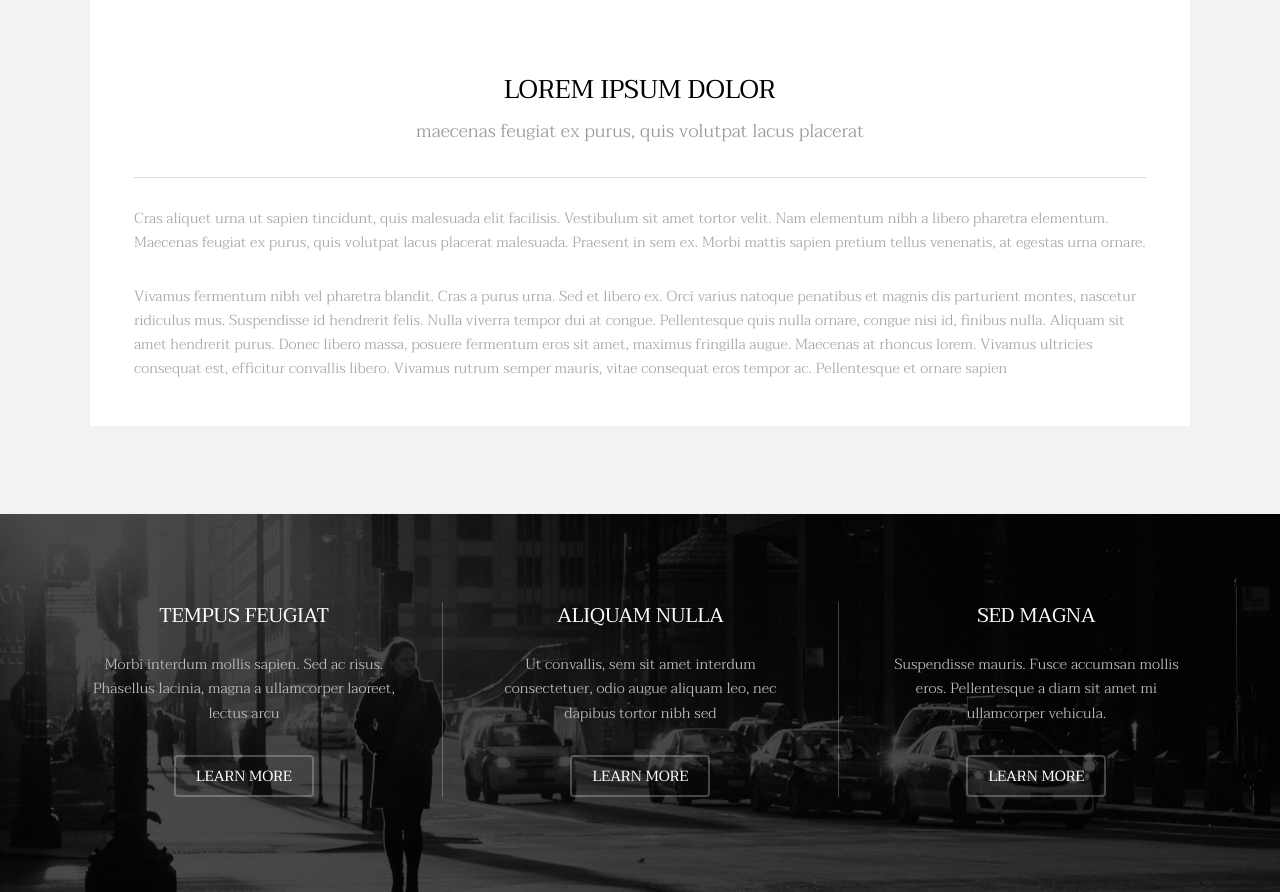
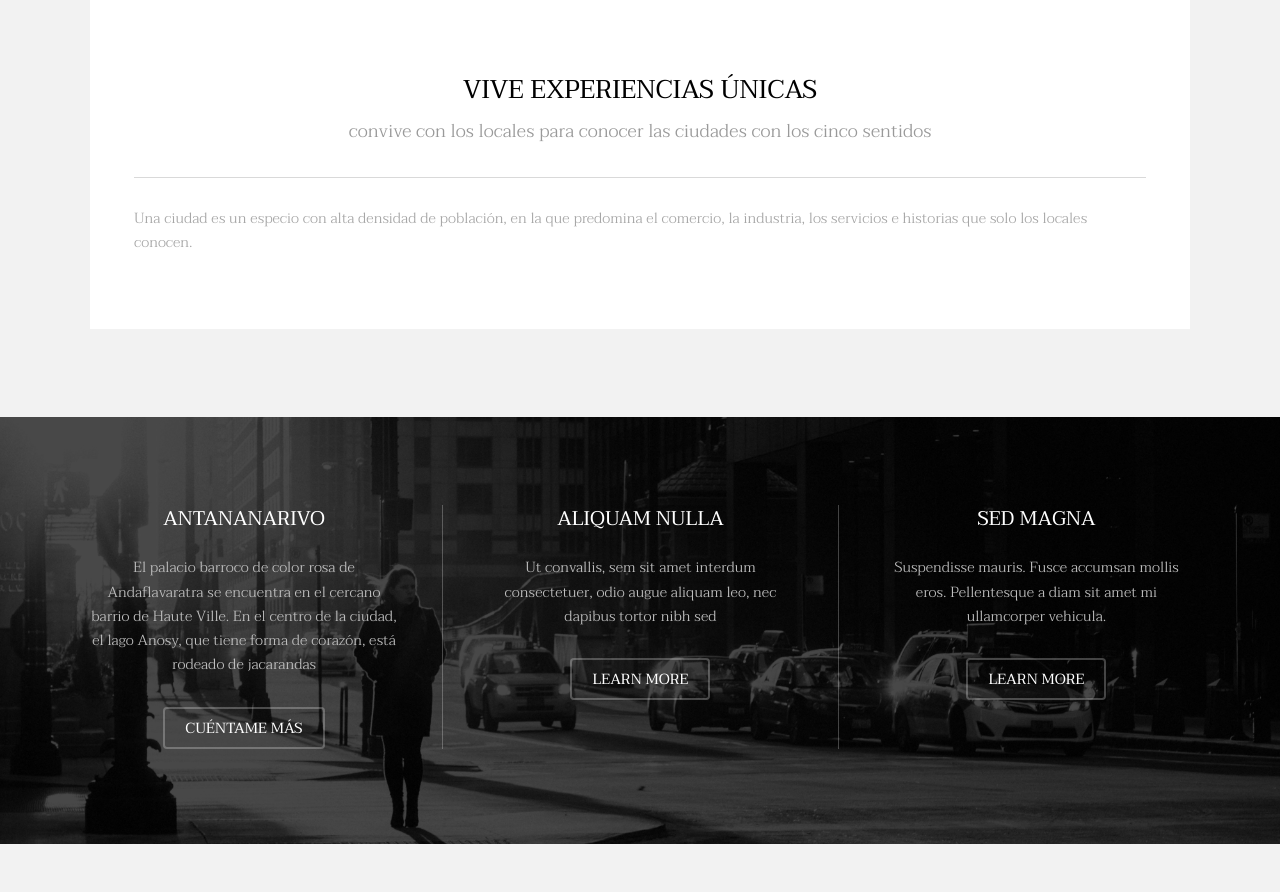
Before and after one commit to JoseManuelDAW/04_REP_METROPOLITA, a plain HTML site: page index.html in a window 1280 px wide. Shown: the part 1218-2110 px from the top of the page. Drawn offline with Linux system fonts and the light colour scheme.

Commit message:
todos los textos que faltan por JUAN

```diff
--- a/index.html
+++ b/index.html
@@ -53,12 +53,12 @@
 							</div>
 							<div class="content">
 								<header class="align-center">
-									<h2>Lorem ipsum dolor</h2>
-									<p>maecenas feugiat ex purus, quis volutpat lacus placerat</p>
+									<h2>VIVE EXPERIENCIAS ÚNICAS</h2>
+									<p>convive con los locales para conocer las ciudades con los cinco sentidos</p>
 								</header>
 								<hr />
-								<p> Cras aliquet urna ut sapien tincidunt, quis malesuada elit facilisis. Vestibulum sit amet tortor velit. Nam elementum nibh a libero pharetra elementum. Maecenas feugiat ex purus, quis volutpat lacus placerat malesuada. Praesent in sem ex. Morbi mattis sapien pretium tellus venenatis, at egestas urna ornare.</p>
-								<p>Vivamus fermentum nibh vel pharetra blandit. Cras a purus urna. Sed et libero ex. Orci varius natoque penatibus et magnis dis parturient montes, nascetur ridiculus mus. Suspendisse id hendrerit felis. Nulla viverra tempor dui at congue. Pellentesque quis nulla ornare, congue nisi id, finibus nulla. Aliquam sit amet hendrerit purus. Donec libero massa, posuere fermentum eros sit amet, maximus fringilla augue. Maecenas at rhoncus lorem. Vivamus ultricies consequat est, efficitur convallis libero. Vivamus rutrum semper mauris, vitae consequat eros tempor ac. Pellentesque et ornare sapien</p>
+								<p> Una ciudad es un especio con alta densidad de población, en la que predomina el comercio, la industria, los servicios e historias que solo los locales conocen.</p>
+								<p></p>
 							</div>
 						</div>
 					</div>
@@ -71,11 +71,11 @@
 					<div id="flexgrid">
 						<div>
 							<header>
-								<h3>Tempus Feugiat</h3>
+								<h3>ANTANANARIVO</h3>
 							</header>
-							<p>Morbi interdum mollis sapien. Sed ac risus. Phasellus lacinia, magna a ullamcorper laoreet, lectus arcu</p>
+							<p>El palacio barroco de color rosa de Andaflavaratra se encuentra en el cercano barrio de Haute Ville. En el centro de la ciudad, el lago Anosy, que tiene forma de corazón, está rodeado de jacarandas</p>
 							<ul class="actions">
-								<li><a href="#" class="button alt">Learn More</a></li>
+								<li><a href="#" class="button alt">CUÉNTAME MÁS</a></li>
 							</ul>
 						</div>
 						<div>
```
